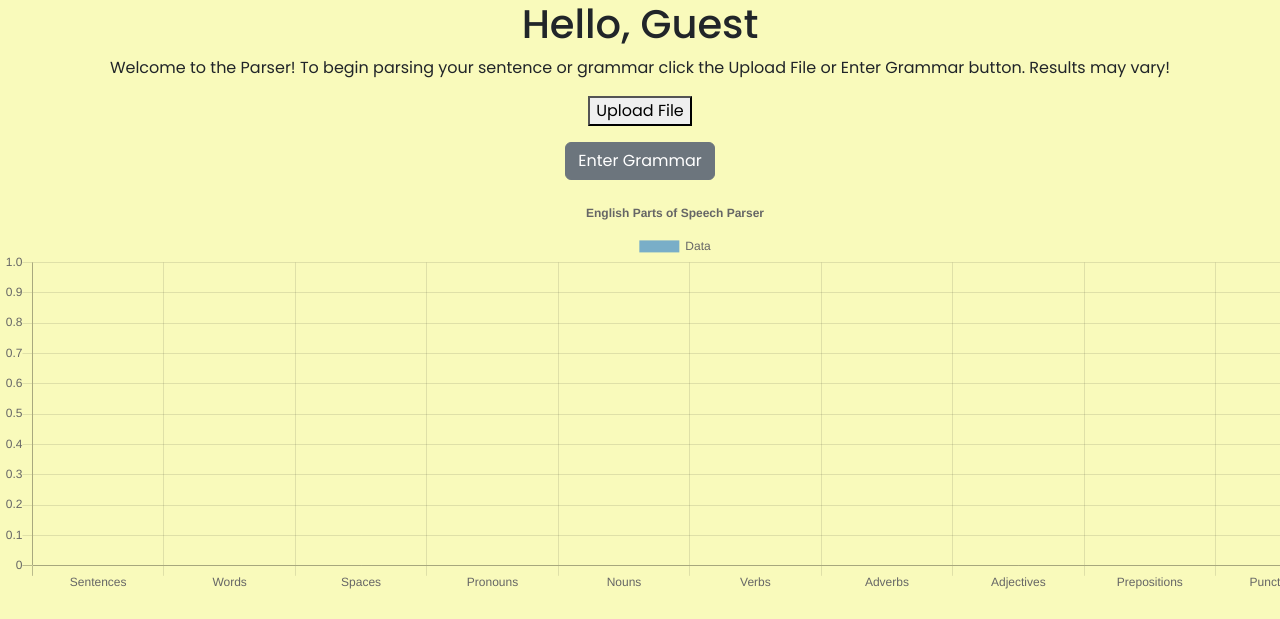
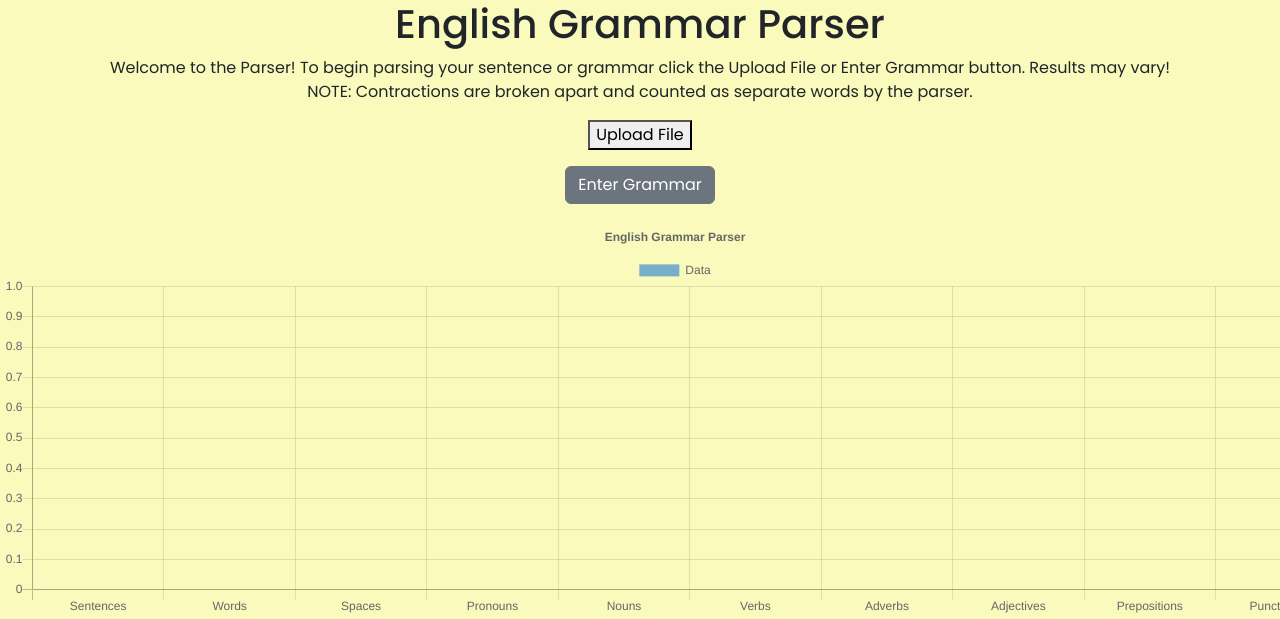
Before and after one commit to juliobarajas/English-Grammar-Parser, a Django app: page /dashboard/ in a window 1280 px wide. Shown: the top 619 px of the page. Run offline with Django 4.2, Linux system fonts and the light colour scheme.

Commit message:
Changed heading and added new note on use

```diff
--- a/english_POS_project/templates/english_POS_project/dashboard.html
+++ b/english_POS_project/templates/english_POS_project/dashboard.html
@@ -153,13 +153,14 @@
       .valid-feedback{
          color: #2acc80;
       }
+
     </style>
 
   <body>
 
-    <h1>Hello, {{ user.first_name |default:'Guest' }}</h1>
+    <h1>English Grammar Parser</h1>
 
-    <p> Welcome to the Parser! To begin parsing your sentence or grammar click the Upload File or Enter Grammar button. Results may vary!</p>
+    <p> Welcome to the Parser! To begin parsing your sentence or grammar click the Upload File or Enter Grammar button. Results may vary!<br> NOTE: Contractions are broken apart and counted as separate words by the parser.</p>
     {% if user_input %}
     <p style="color:#417690;"><span style="color:#ff606e">Grammar Parsed: </span>{{ user_input }}</p>
     {% endif %}
@@ -171,7 +172,7 @@
   {{ file.as_p }}
   <button type="submit" >Upload File</button>
 </form>
-<form method="POST" action="submit_sentence">
+<form method="POST" action="{% url 'submit_sentence' %}">
   {%csrf_token%}
   {{ text.as_p }}
   <button formaction="submit_sentence" type="submit" class = 'btn btn-secondary'>Enter Grammar</button>
@@ -205,7 +206,7 @@ let chart = new Chart(ctx, {
       }
     },
     title: {
-      text: "English Parts of Speech Parser",
+      text: "English Grammar Parser",
       display: true
     }
 
--- a/english_POS_project/views.py
+++ b/english_POS_project/views.py
@@ -178,11 +178,15 @@ def POS_grammar(english):
     return(context)
 
 class UploadFileForm(forms.Form):
-    file = forms.FileField()
+    file = forms.FileField(required=True)
 
 
 class EnterInputForm(forms.Form):
-    user_input = forms.CharField()
+    user_input = forms.CharField(
+        required=True,
+        label="Your Grammar",
+        error_messages={'required': 'Required'}
+)
 
 def upload_file(request):
     if request.method == 'POST':
```
